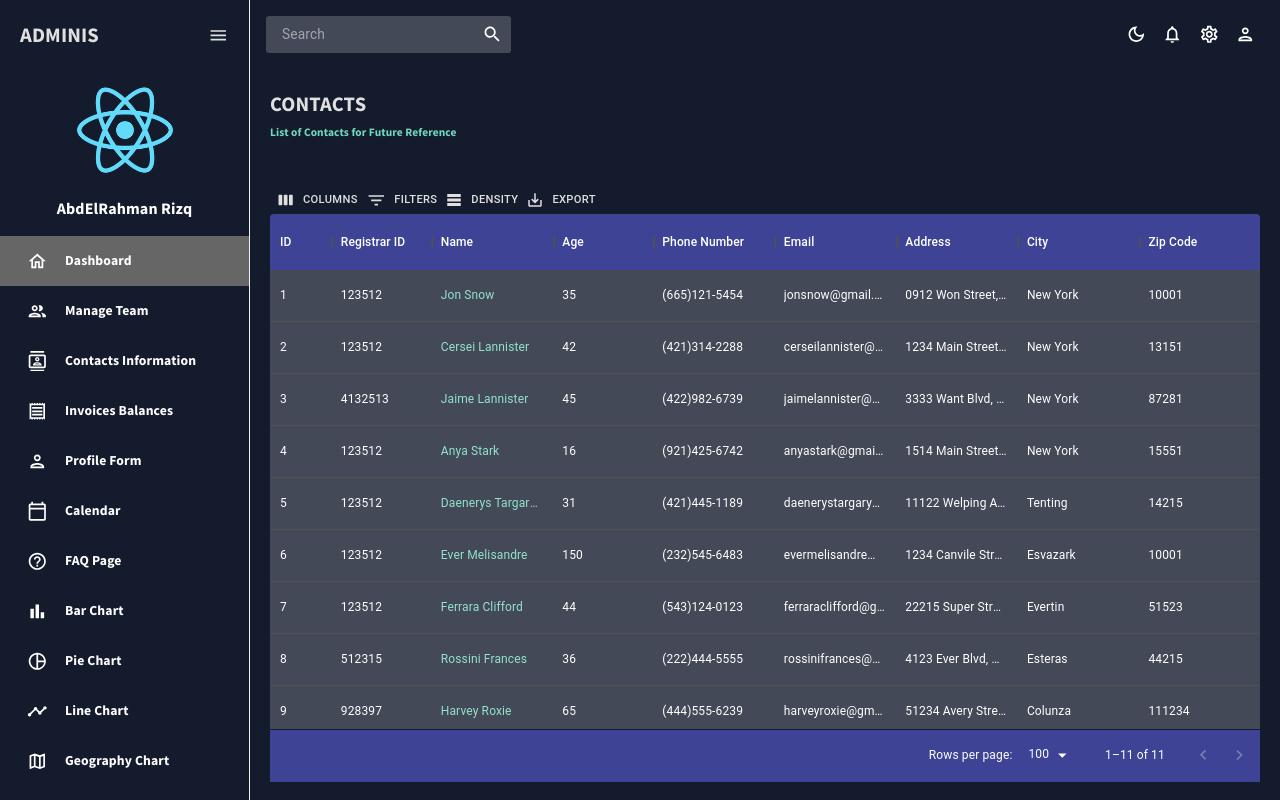
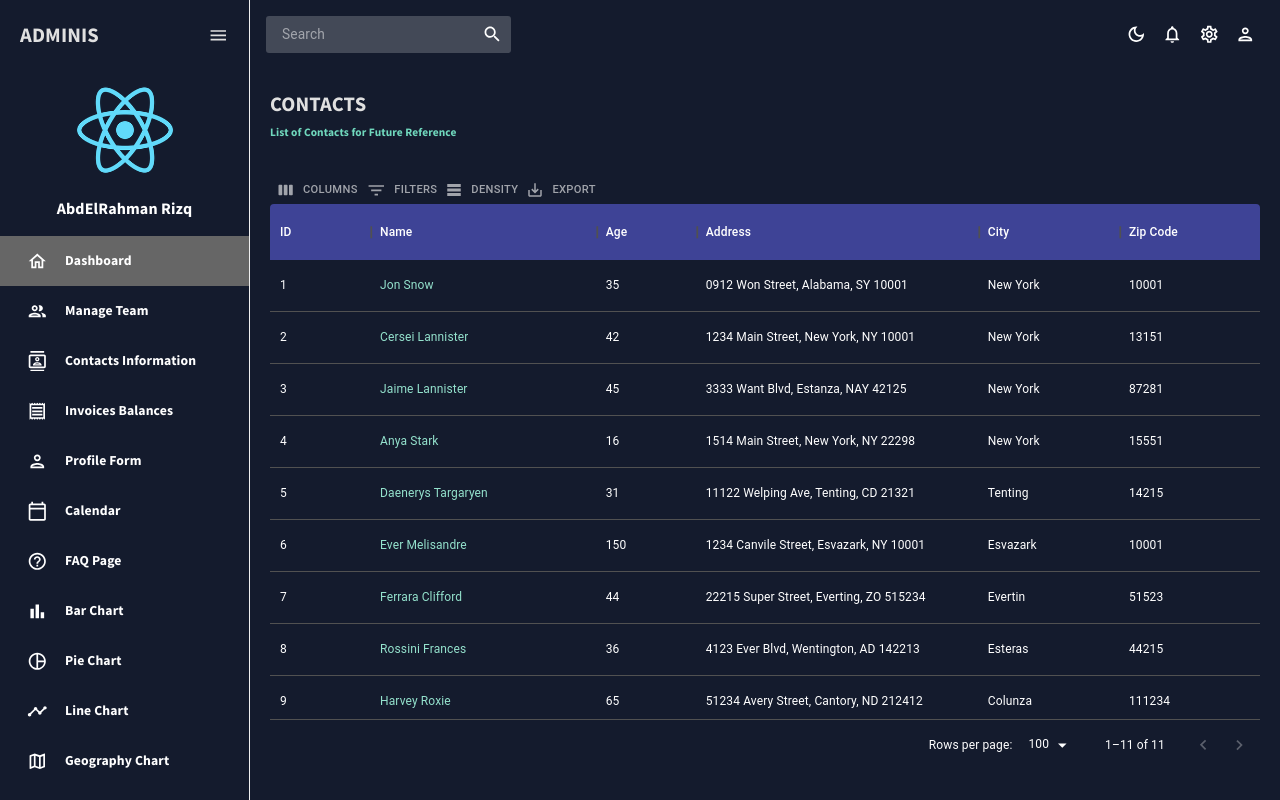
Before and after one commit to AbdElRahman-Rizq/Admin-Dashboard, a React (Create React App) app: page /Contacts in a window 1280 px wide. Built offline with nearby package versions, Linux system fonts and the light colour scheme.

Commit message:
Adding Invoices Balances section

```diff
--- a/src/App.js
+++ b/src/App.js
@@ -7,8 +7,8 @@ import { ProSidebarProvider } from 'react-pro-sidebar';
 import{Route, Routes}from "react-router-dom";
 import Dashboard from "./scenes/dashboard";
 import Team from "./scenes/team/index.jsx";
-import Contacts from "./scenes/contacts/test.js";
-// import Contacts from "./scenes/contacts/index.jsx";
+import Contacts from "./scenes/contacts/index.jsx";
+import Invoices from "./scenes/invoices/index";
 
 
 export const ColorModeContext=createContext();
@@ -28,6 +28,7 @@ function App() {
               <Route path="/" element={<Dashboard />}/>
               <Route path="Team" element={<Team />}/>
               <Route path="Contacts" element={<Contacts />}/>
+              <Route path="Invoices" element={<Invoices />}/>
             </Routes>
           </div>
     </div>
--- a/src/scenes/contacts/test.js
+++ /dev/null
@@ -1,103 +0,0 @@
-import { Box } from "@mui/material";
-import { DataGrid, GridToolbar } from "@mui/x-data-grid";
-import { tokens } from "../../theme";
-import { mockDataContacts } from "../../data/mockData";
-import Header from "../../components/Header";
-import { useTheme } from "@mui/material";
-
-const Contacts = () => {
-  const theme = useTheme();
-  const colors = tokens(theme.palette.mode);
-
-  const columns = [
-    { field: "id", headerName: "ID", flex: 0.5 },
-    { field: "registrarId", headerName: "Registrar ID" },
-    {
-      field: "name",
-      headerName: "Name",
-      flex: 1,
-      cellClassName: "name-column--cell",
-    },
-    {
-      field: "age",
-      headerName: "Age",
-      type: "number",
-      headerAlign: "left",
-      align: "left",
-    },
-    {
-      field: "phone",
-      headerName: "Phone Number",
-      flex: 1,
-    },
-    {
-      field: "email",
-      headerName: "Email",
-      flex: 1,
-    },
-    {
-      field: "address",
-      headerName: "Address",
-      flex: 1,
-    },
-    {
-      field: "city",
-      headerName: "City",
-      flex: 1,
-    },
-    {
-      field: "zipCode",
-      headerName: "Zip Code",
-      flex: 1,
-    },
-  ];
-
-  return (
-    <Box m="20px">
-      <Header
-        title="CONTACTS"
-        subtitle="List of Contacts for Future Reference"
-      />
-      <Box
-        m="40px 0 0 0"
-        height="75vh"
-        sx={{
-          "& .MuiDataGrid-root": {
-            border: "none",
-          },
-          "& .MuiDataGrid-cell": {
-            borderBottom: "none",
-          },
-          "& .name-column--cell": {
-            color: colors.greenAccent[300],
-          },
-          "& .MuiDataGrid-columnHeaders": {
-            backgroundColor: colors.blueAccent[700],
-            borderBottom: "none",
-          },
-          "& .MuiDataGrid-virtualScroller": {
-            backgroundColor: colors.primary[400],
-          },
-          "& .MuiDataGrid-footerContainer": {
-            borderTop: "none",
-            backgroundColor: colors.blueAccent[700],
-          },
-          "& .MuiCheckbox-root": {
-            color: `${colors.greenAccent[200]} !important`,
-          },
-          "& .MuiDataGrid-toolbarContainer .MuiButton-text": {
-            color: `${colors.grey[100]} !important`,
-          },
-        }}
-      >
-        <DataGrid
-          rows={mockDataContacts}
-          columns={columns}
-          components={{ Toolbar: GridToolbar }}
-        />
-      </Box>
-    </Box>
-  );
-};
-
-export default Contacts;
--- a/src/scenes/invoices/index.jsx
+++ b/src/scenes/invoices/index.jsx
@@ -1,8 +1,76 @@
-const Sidebar=()=>{
+import { useTheme } from "@mui/material";
+import { Box } from "@mui/material";
+import { DataGrid, GridToolbar } from "@mui/x-data-grid";
+import Header from "../../components/Header";
+import { tokens } from "../../theme";
+import {  mockDataInvoices } from "../../data/mockData";
+
+const Invoices=()=>{
+    const theme=useTheme();
+    const colors=tokens(theme.palette.mode);
+    const columns=[
+        {field:"id",
+        headerName: "ID"
+    },
+    {field:"name",
+    headerName: "Name",
+    flex: .7,
+    cellClassName: "name-column",
+},
+    {
+      field: "email",
+      headerName: "Email",
+      flex: .7,
+    },
+    {
+        field: "phone",
+        headerName: "Phone Mumber",
+        flex: .5,
+      },
+    {
+      field: "cost",
+      headerName: "Cost",
+      flex: .5,
+    cellClassName: "cost-column",
+    renderCell:(number)=>(
+        <h3>
+            ${number.row.cost}
+        </h3>
+    )
+    },
+    ]
     return(
-        <div>
-        Sidebar
-    </div>
+        <Box m="20px">
+      <Header title="INVOICES" subtitle="List of Invoice Balances" />
+       <Box mt="30px"
+       height="75vh"
+       b="0"
+       sx={{
+        "& .MuiDataGrid-root": {
+            border: "none",
+          },
+          "& .css-1kwdphh-MuiDataGrid-virtualScrollerContent":{
+            backgroundColor: colors.primary[400],
+          },
+        "& .MuiDataGrid-columnHeaders": {
+            backgroundColor: colors.blueAccent[700],
+            borderBottom: "none",
+          },
+          "& .css-1rrzeca-MuiButtonBase-root-MuiButton-root":{
+            color: colors.primary[200],
+          },
+          "& .name-column,.cost-column":{
+            color: colors.greenAccent[300]
+          }
+       }}
+       >
+       <DataGrid
+          rows={mockDataInvoices}
+          columns={columns}
+          components={{ Toolbar: GridToolbar }}
+        />
+       </Box>
+        </Box>
         )
 }
-export default Sidebar;
+export default Invoices;
```
